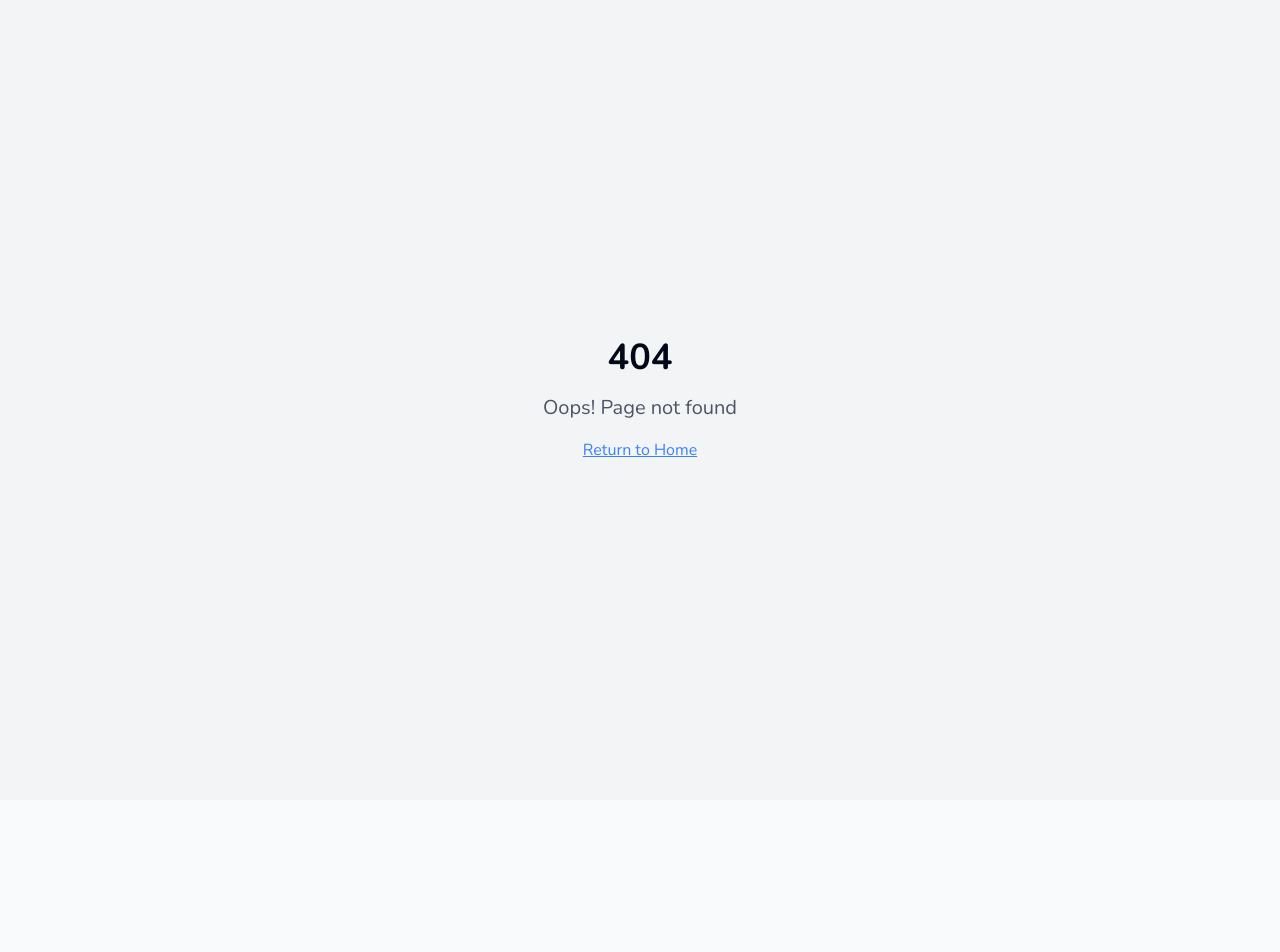
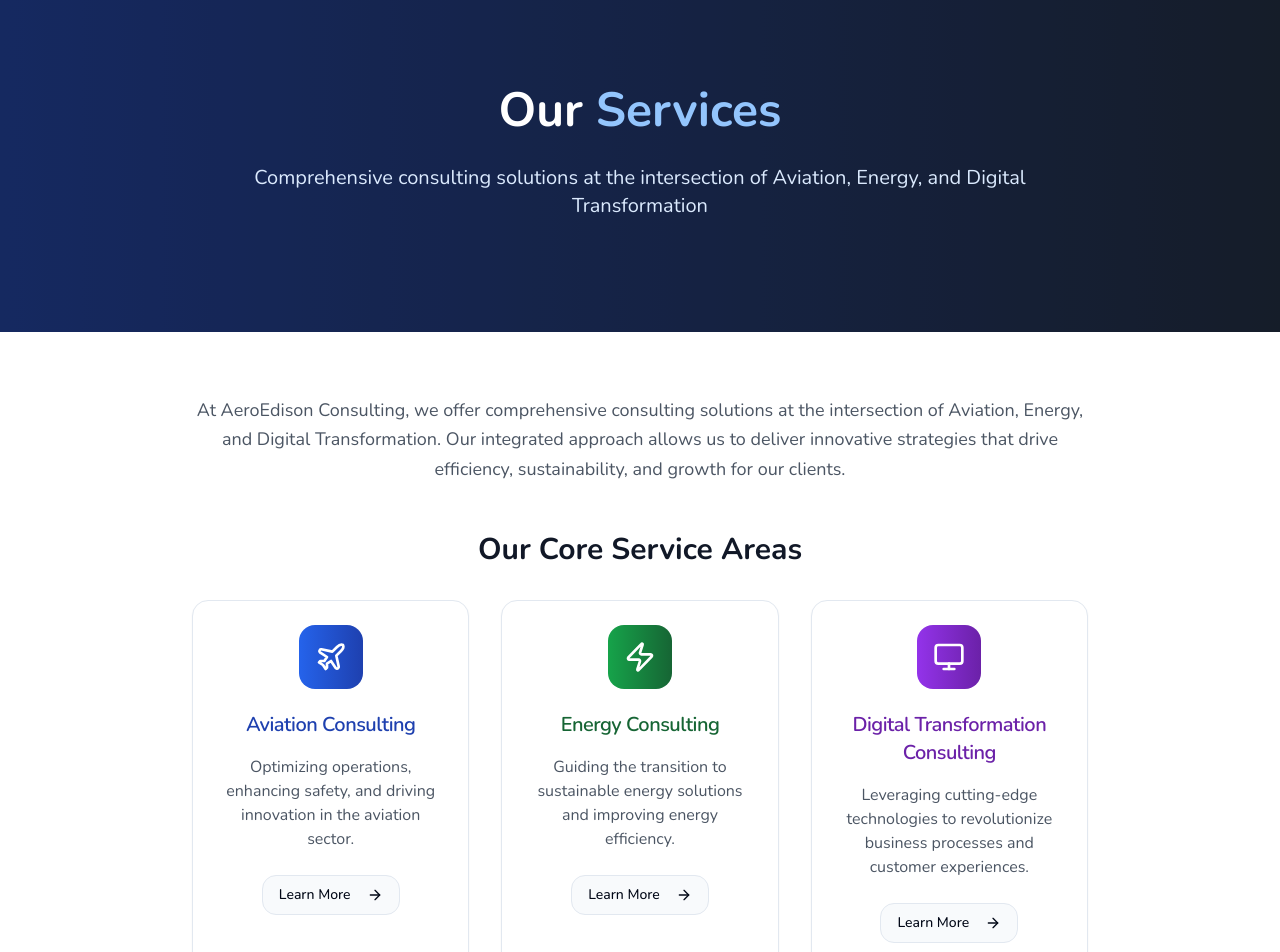
Before and after one commit to Suja0580/aeroedison-website-03, a React (Vite) app: page /services in a window 1280 px wide. Before the commit this address had no page. Shown: the top 952 px of the page. Before the commit the page ends 800 px from the top, so only its background shows below. Built offline with nearby package versions, Linux system fonts and the light colour scheme.

Commit message:
Add Services page
Adds a new "Services" page with descriptions of AeroEdison Consulting's service areas.

```diff
--- a/src/App.tsx
+++ b/src/App.tsx
@@ -6,6 +6,7 @@ import { QueryClient, QueryClientProvider } from "@tanstack/react-query";
 import { BrowserRouter, Routes, Route } from "react-router-dom";
 import AeroEdisonHome from "./pages/AeroEdisonHome";
 import AboutUs from "./pages/AboutUs";
+import Services from "./pages/Services";
 import HealthCheckSchedule from "./pages/HealthCheckSchedule";
 import FeedingSchedule from "./pages/FeedingSchedule";
 import VetAppointment from "./pages/VetAppointment";
@@ -26,6 +27,7 @@ const App = () => (
         <Routes>
           <Route path="/" element={<AeroEdisonHome />} />
           <Route path="/about" element={<AboutUs />} />
+          <Route path="/services" element={<Services />} />
           <Route path="/health-checks" element={<HealthCheckSchedule />} />
           <Route path="/feeding" element={<FeedingSchedule />} />
           <Route path="/vet" element={<VetAppointment />} />
--- a/src/components/AeroNavbar.tsx
+++ b/src/components/AeroNavbar.tsx
@@ -28,7 +28,7 @@ const AeroNavbar = ({ onMenuClick }: AeroNavbarProps) => {
       <div className="hidden md:flex items-center space-x-6">
         <Link to="/" className="text-gray-700 hover:text-blue-600 font-medium">Home</Link>
         <Link to="/about" className="text-gray-700 hover:text-blue-600 font-medium">About</Link>
-        <a href="#services" className="text-gray-700 hover:text-blue-600 font-medium">Services</a>
+        <Link to="/services" className="text-gray-700 hover:text-blue-600 font-medium">Services</Link>
         <a href="#reports" className="text-gray-700 hover:text-blue-600 font-medium">Reports</a>
         <a href="#contact" className="text-gray-700 hover:text-blue-600 font-medium">Contact</a>
       </div>
--- /dev/null
+++ b/src/pages/Services.tsx
@@ -0,0 +1,116 @@
+
+import { Button } from "@/components/ui/button";
+import { Card, CardContent, CardDescription, CardHeader, CardTitle } from "@/components/ui/card";
+import { Plane, Zap, Monitor, ArrowRight } from "lucide-react";
+
+const Services = () => {
+  return (
+    <div className="min-h-screen bg-gradient-to-br from-blue-50 to-slate-100">
+      {/* Hero Section */}
+      <section className="relative bg-gradient-to-r from-blue-900 to-slate-800 text-white overflow-hidden">
+        <div className="absolute inset-0 bg-black/30"></div>
+        <div className="relative container mx-auto px-6 py-20">
+          <div className="max-w-4xl mx-auto text-center">
+            <h1 className="text-5xl font-bold mb-6 leading-tight">
+              Our <span className="text-blue-300">Services</span>
+            </h1>
+            <p className="text-xl mb-8 text-blue-100">
+              Comprehensive consulting solutions at the intersection of Aviation, Energy, and Digital Transformation
+            </p>
+          </div>
+        </div>
+      </section>
+
+      {/* Main Content */}
+      <section className="py-16 bg-white">
+        <div className="container mx-auto px-6">
+          <div className="max-w-4xl mx-auto">
+            <div className="text-center mb-12">
+              <p className="text-lg text-gray-600 leading-relaxed">
+                At AeroEdison Consulting, we offer comprehensive consulting solutions at the intersection of Aviation, Energy, and Digital Transformation. Our integrated approach allows us to deliver innovative strategies that drive efficiency, sustainability, and growth for our clients.
+              </p>
+            </div>
+
+            <h2 className="text-3xl font-bold text-gray-900 mb-8 text-center">Our Core Service Areas</h2>
+
+            <div className="grid gap-8 md:grid-cols-1 lg:grid-cols-3">
+              {/* Aviation Consulting */}
+              <Card className="hover:shadow-lg transition-shadow group">
+                <CardHeader className="text-center pb-4">
+                  <div className="bg-gradient-to-r from-blue-600 to-blue-800 w-16 h-16 rounded-lg flex items-center justify-center text-white mx-auto mb-4 group-hover:scale-110 transition-transform">
+                    <Plane className="h-8 w-8" />
+                  </div>
+                  <CardTitle className="text-xl text-blue-800">Aviation Consulting</CardTitle>
+                </CardHeader>
+                <CardContent className="text-center">
+                  <p className="text-gray-600 mb-6">
+                    Optimizing operations, enhancing safety, and driving innovation in the aviation sector.
+                  </p>
+                  <Button variant="outline" className="group/btn">
+                    Learn More
+                    <ArrowRight className="ml-2 h-4 w-4 group-hover/btn:translate-x-1 transition-transform" />
+                  </Button>
+                </CardContent>
+              </Card>
+
+              {/* Energy Consulting */}
+              <Card className="hover:shadow-lg transition-shadow group">
+                <CardHeader className="text-center pb-4">
+                  <div className="bg-gradient-to-r from-green-600 to-green-800 w-16 h-16 rounded-lg flex items-center justify-center text-white mx-auto mb-4 group-hover:scale-110 transition-transform">
+                    <Zap className="h-8 w-8" />
+                  </div>
+                  <CardTitle className="text-xl text-green-800">Energy Consulting</CardTitle>
+                </CardHeader>
+                <CardContent className="text-center">
+                  <p className="text-gray-600 mb-6">
+                    Guiding the transition to sustainable energy solutions and improving energy efficiency.
+                  </p>
+                  <Button variant="outline" className="group/btn">
+                    Learn More
+                    <ArrowRight className="ml-2 h-4 w-4 group-hover/btn:translate-x-1 transition-transform" />
+                  </Button>
+                </CardContent>
+              </Card>
+
+              {/* Digital Transformation Consulting */}
+              <Card className="hover:shadow-lg transition-shadow group">
+                <CardHeader className="text-center pb-4">
+                  <div className="bg-gradient-to-r from-purple-600 to-purple-800 w-16 h-16 rounded-lg flex items-center justify-center text-white mx-auto mb-4 group-hover:scale-110 transition-transform">
+                    <Monitor className="h-8 w-8" />
+                  </div>
+                  <CardTitle className="text-xl text-purple-800">Digital Transformation Consulting</CardTitle>
+                </CardHeader>
+                <CardContent className="text-center">
+                  <p className="text-gray-600 mb-6">
+                    Leveraging cutting-edge technologies to revolutionize business processes and customer experiences.
+                  </p>
+                  <Button variant="outline" className="group/btn">
+                    Learn More
+                    <ArrowRight className="ml-2 h-4 w-4 group-hover/btn:translate-x-1 transition-transform" />
+                  </Button>
+                </CardContent>
+              </Card>
+            </div>
+          </div>
+        </div>
+      </section>
+
+      {/* Call to Action */}
+      <section className="py-16 bg-gradient-to-r from-blue-900 to-slate-800 text-white">
+        <div className="container mx-auto px-6">
+          <div className="max-w-4xl mx-auto text-center">
+            <h2 className="text-3xl font-bold mb-6">Ready to Transform Your Business?</h2>
+            <p className="text-xl mb-8 text-blue-100">
+              Let's discuss how our integrated consulting approach can drive innovation and growth for your organization.
+            </p>
+            <Button size="lg" className="bg-white text-blue-900 hover:bg-blue-50">
+              Get Started Today
+            </Button>
+          </div>
+        </div>
+      </section>
+    </div>
+  );
+};
+
+export default Services;
```
